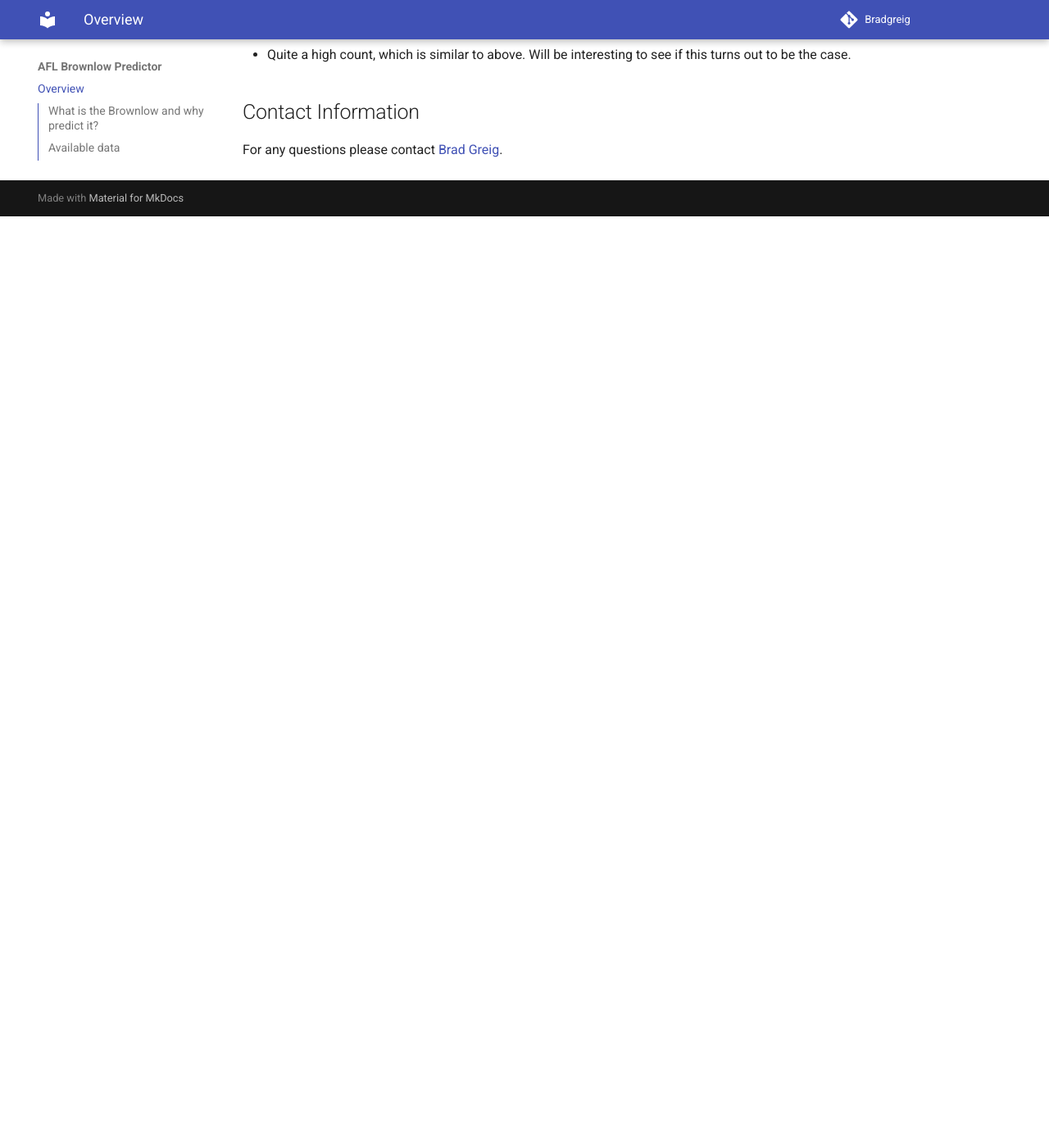
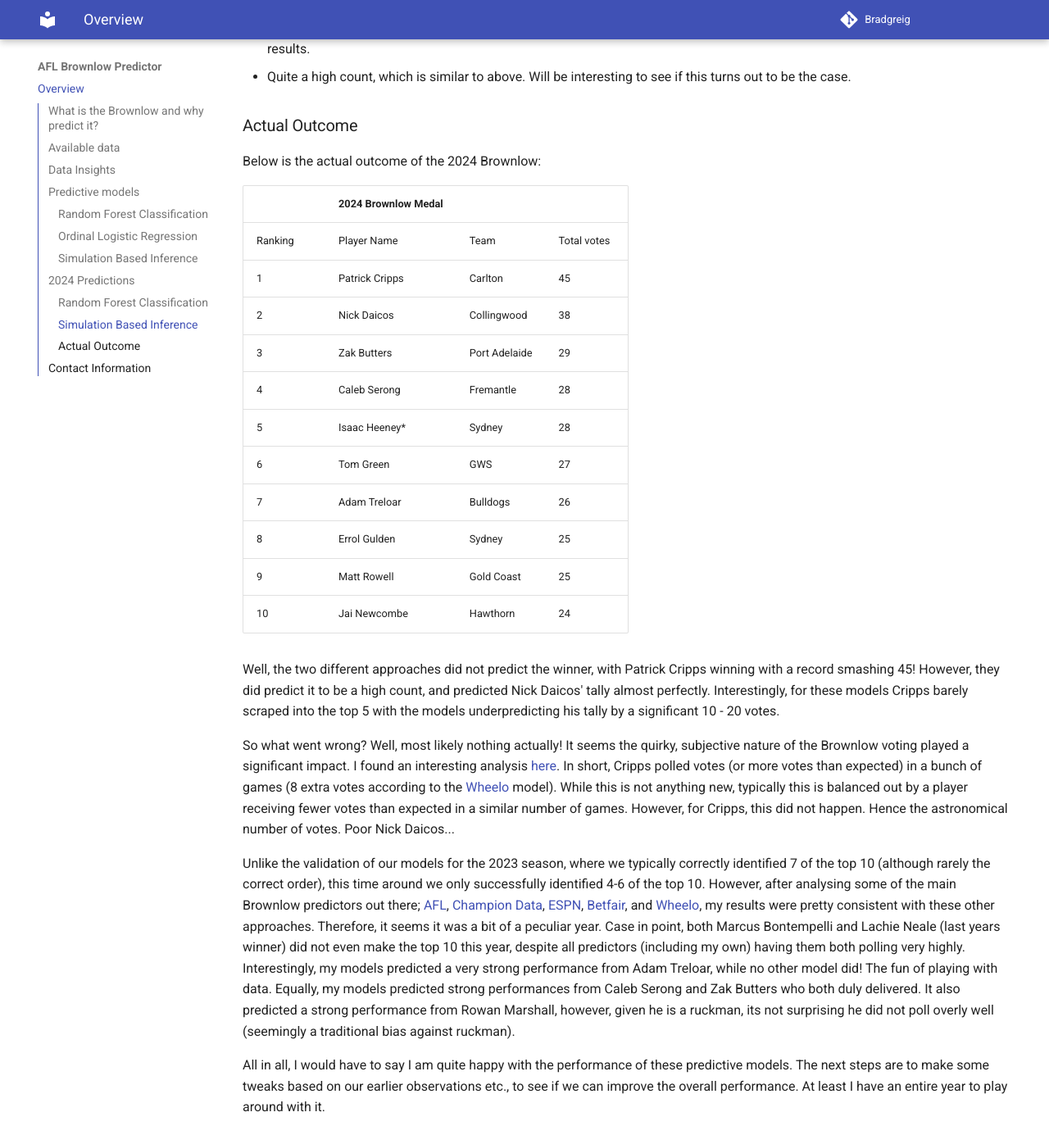
Before and after one commit to BradGreig/brownlow-predictor, an MkDocs documentation site: the page built from docs/index.md, in a window 1280 px wide and 1400 px high, scrolled down 9106 px. Shown: the top 1396 px of the window at 82% size. Built offline with MkDocs 1.6.1 and Material for MkDocs 9.7.7, drawn with Linux system fonts in a browser that asks for light colours; before the commit the page ends 9370 px from its top, so only the background shows below that; some of the changed text lies outside the part shown.

Commit message:
Add analysis of 2024 results

```diff
--- a/docs/index.md
+++ b/docs/index.md
@@ -8,7 +8,7 @@ On this page you can find the following:
 - [Available data](#data)
 - [Data Insights](#data-insights)
 - [Predictive models](#predictive-models)
-- [Predictions](#predictions)
+- [2024 Predictions](#predictions)
 
 ## What is the Brownlow and why predict it?
 
@@ -158,7 +158,7 @@ Below is a first attempt at getting SBI to predict the 2023 Brownlow medal. I'm
 
 - Again, this seems reasonable given that our predicted top 10 includes 7 of the final top 10. Although in a slightly different order.
 
-## Predictions
+## 2024 Predictions
 
 In preparation for the upcoming 2024 Brownlow medal, below I provde the predictions for the various models I have considered.
 
@@ -224,6 +224,34 @@ Below you can find our 2024 predictions for the SBI approach. However, huge caut
 - These predictions are quite similar to our random forest ones. So once again, this method appears to be producing sensible results.
 - Quite a high count, which is similar to above. Will be interesting to see if this turns out to be the case.
 
+### Actual Outcome
+
+Below is the actual outcome of the 2024 Brownlow:
+
+|  | 2024 Brownlow Medal |  |  |
+| -------- | ------- | -------- | ------- |
+| Ranking | Player Name | Team | Total votes |
+| 1 | Patrick Cripps | Carlton | 45 |
+| 2 | Nick Daicos | Collingwood | 38 |
+| 3 | Zak Butters | Port Adelaide | 29 |
+| 4 | Caleb Serong | Fremantle | 28 |
+| 5 | Isaac Heeney* | Sydney | 28 |
+| 6 | Tom Green | GWS | 27 |
+| 7 | Adam Treloar | Bulldogs | 26 |
+| 8 | Errol Gulden | Sydney | 25 |
+| 9 | Matt Rowell | Gold Coast | 25 |
+| 10 | Jai Newcombe | Hawthorn | 24 |
+
+Well, the two different approaches did not predict the winner, with Patrick Cripps winning with a record smashing 45! However, they did predict it to be a high count, and predicted Nick Daicos' tally almost perfectly. Interestingly, for these models Cripps barely scraped into the top 5 with the models underpredicting his tally by a significant 10 - 20 votes.
+
+So what went wrong? Well, most likely nothing actually! It seems the quirky, subjective nature of the Brownlow voting played a significant impact. I found an interesting analysis [here](https://www.foxsports.com.au/afl/brownlow-medal/weird-votes-that-let-cripps-smash-record-did-umps-pick-the-wrong-daicos-brownlow-talking-pts/news-story/de783aa761c2af1cc9e9b678c2f7b3b5?gaa_at=la&gaa_n=AWsEHT5-0cFMHnnroJrumDpxreZNUDY5DAUUxsl6ZbITxDo_Kn07laa9nubbGWF3Hu0%3D&gaa_ts=66f20026&utm_source=newsshowcase&utm_medium=discover&utm_campaign=CCwQlY-RlaeSpORTGP7-h4nqsYK5uQEqQwgwEJmd3dDEjtzDIhjPoZ6E9dOr5KABKioIACIQ34S7JIkL8vNsZnoS3qv1FSoUCAoiEN-EuySJC_LzbGZ6Et6r9RU&utm_content=related&gaa_sig=XrTO3sTkjE9JEh-BitgSf0XRn_62n-K1alPmNbm617STHLXIe9kgdlWwnarIF9nObdwZT2Og-EwX2tUwtwInFw%3D%3D). In short, Cripps polled votes (or more votes than expected) in a bunch of games (8 extra votes according to the [Wheelo](https://www.wheeloratings.com/afl_brownlow_live.html) model). While this is not anything new, typically this is balanced out by a player receiving fewer votes than expected in a similar number of games. However, for Cripps, this did not happen. Hence the astronomical number of votes. Poor Nick Daicos...
+
+Unlike the validation of our models for the 2023 season, where we typically correctly identified 7 of the top 10 (although rarely the correct order), this time around we only successfully identified 4-6 of the top 10. However, after analysing some of the main Brownlow predictors out there; [AFL](), [Champion Data](), [ESPN](), [Betfair](), and [Wheelo](), my results were pretty consistent with these other approaches. Therefore, it seems it was a bit of a peculiar year. Case in point, both Marcus Bontempelli and Lachie Neale (last years winner) did not even make the top 10 this year, despite all predictors (including my own) having them both polling very highly.
+Interestingly, my models predicted a very strong performance from Adam Treloar, while no other model did! The fun of playing with data. Equally, my models predicted strong performances from Caleb Serong and Zak Butters who both duly delivered. It also predicted a strong performance from Rowan Marshall, however, given he is a ruckman, its not surprising he did not poll overly well (seemingly a traditional bias against ruckman).
+
+All in all, I would have to say I am quite happy with the performance of these predictive models. The next steps are to make some tweaks based on our earlier observations etc., to see if we can improve the overall performance. At least I have an entire year to play around with it.
+
+
 ## Contact Information
 
 For any questions please contact [Brad Greig](mailto:brad.s.greig@gmail.com).
```
Also changed, not shown: other parts of docs/index.md (+1 -1 lines).
